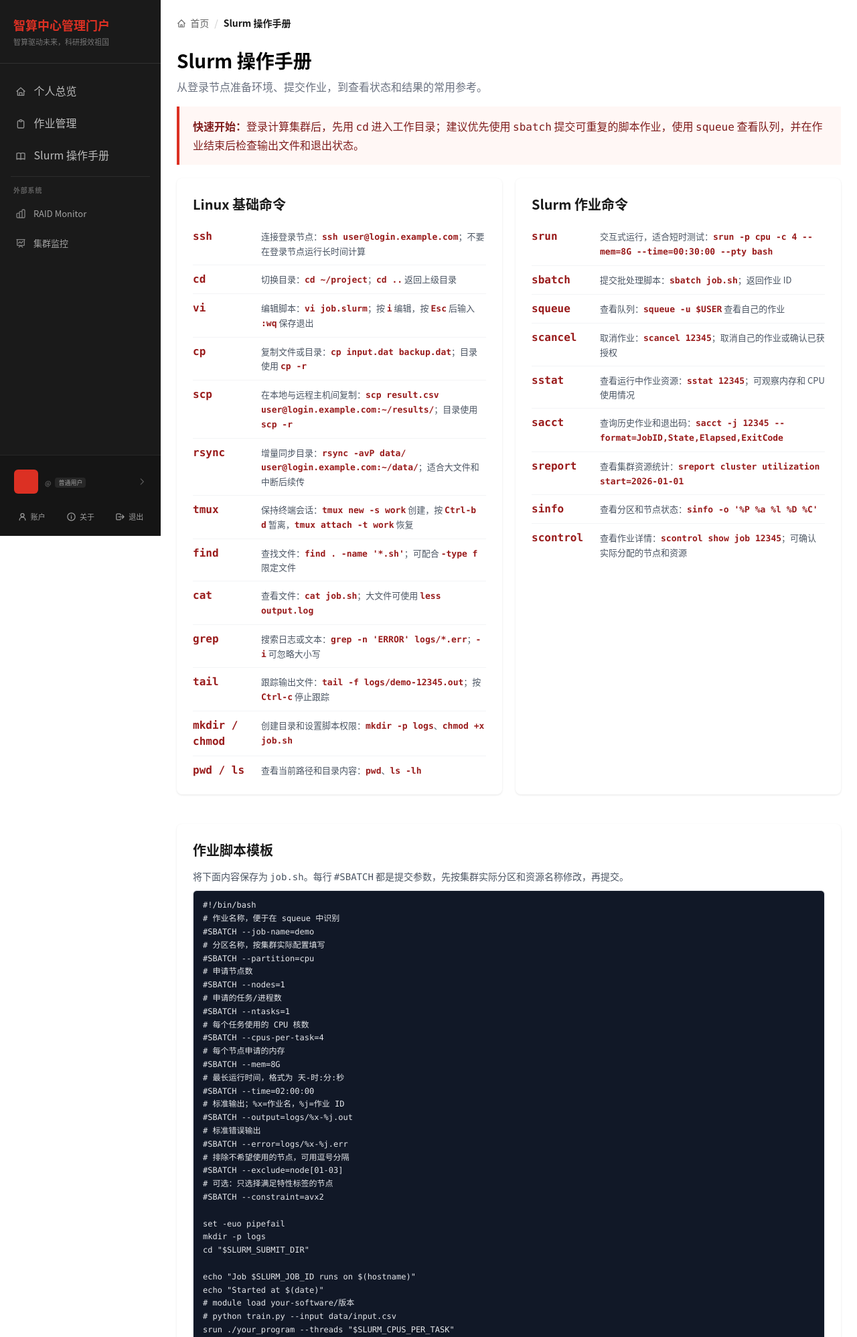
After one commit to acdiost/openhpc-webui, a FastAPI app: template templates/slurm_guide.html in a window 1280 px wide. The commit adds this page. Shown: the top 1996 px of the page at 67% size. Run offline with FastAPI, Linux system fonts and the light colour scheme; the template is opened without the code that fills it, so the values that code supplies are empty; parts of the project's set-up code (start-up, migrations or seed data) failed here and were passed over.

Commit message:
Add Slurm user guide page
Add a reference page for Slurm operations with Linux basics, job
commands, script templates, and troubleshooting tips. Include it in the
sidebar for all logged-in users.

Signed-off-by: Dawn <acdiost@gmail.com>

```diff
--- a/openhpc_webui/application.py
+++ b/openhpc_webui/application.py
@@ -357,6 +357,14 @@ async def partitions_page(request: Request, user: dict = Depends(get_current_use
 async def jobs_page(request: Request, user: dict = Depends(get_current_user)):
     """作业管理：所有登录用户均可访问。"""
     return templates.TemplateResponse("jobs.html", {"request": request, "user": user})
+
+
+@router.get("/slurm-guide", response_class=HTMLResponse)
+async def slurm_guide_page(request: Request, user: dict = Depends(get_current_user)):
+    """Slurm 操作手册：所有登录用户均可访问。"""
+    return templates.TemplateResponse(
+        "slurm_guide.html", {"request": request, "user": user}
+    )
 
 
 @router.get("/account", response_class=HTMLResponse)
--- a/templates/components/sidebar.html
+++ b/templates/components/sidebar.html
@@ -161,6 +161,26 @@
             作业管理
         </a>
 
+        <a
+            href="/slurm-guide"
+            class="nav-item{% if request.url.path == '/slurm-guide' %} active{% endif %}"
+        >
+            <svg
+                class="nav-icon"
+                fill="none"
+                stroke="currentColor"
+                viewBox="0 0 24 24"
+            >
+                <path
+                    stroke-linecap="round"
+                    stroke-linejoin="round"
+                    stroke-width="2"
+                    d="M12 6.253v13m0-13C10.832 5.477 9.246 5 7.5 5S4.168 5.477 3 6.253v13C4.168 18.477 5.754 18 7.5 18s3.332.477 4.5 1.253m0-13C13.168 5.477 14.754 5 16.5 5s3.332.477 4.5 1.253v13C19.832 18.477 18.246 18 16.5 18s-3.332.477-4.5 1.253"
+                />
+            </svg>
+            Slurm 操作手册
+        </a>
+
 
         {# 节点管理：仅管理员可见 #} {% if user.get('is_admin') %}
 
--- /dev/null
+++ b/templates/slurm_guide.html
@@ -0,0 +1,233 @@
+{% extends "base.html" %}
+{% block title %}Slurm 操作手册{% endblock %}
+{% block breadcrumb_title %}Slurm 操作手册{% endblock %}
+
+{% block head_extra %}
+<style>
+    .guide-intro {
+        margin: 0 0 20px;
+        padding: 16px 20px;
+        border-left: 4px solid #dc3023;
+        background: #fff7f5;
+        color: #7f1d1d;
+        line-height: 1.7;
+    }
+    .guide-grid {
+        display: grid;
+        grid-template-columns: repeat(2, minmax(0, 1fr));
+        gap: 20px;
+    }
+    .guide-card { min-width: 0; }
+    .guide-card h3 { margin-bottom: 12px; }
+    .guide-card h4 {
+        margin: 18px 0 6px;
+        color: #374151;
+        font-size: 14px;
+    }
+    .guide-card h4:first-of-type { margin-top: 0; }
+    .guide-card p, .guide-card li {
+        color: #4b5563;
+        font-size: 14px;
+        line-height: 1.75;
+    }
+    .guide-card ul { margin: 0 0 0 20px; list-style: disc; }
+    .guide-card code, .guide-card pre {
+        font-family: ui-monospace, SFMono-Regular, Menlo, Monaco, Consolas, monospace;
+    }
+    .guide-card pre {
+        overflow-x: auto;
+        margin: 8px 0 0;
+        padding: 12px 14px;
+        border: 1px solid #e5e7eb;
+        border-radius: 6px;
+        background: #111827;
+        color: #e5e7eb;
+        font-size: 12px;
+        line-height: 1.65;
+        white-space: pre;
+    }
+    .guide-command {
+        display: grid;
+        grid-template-columns: 92px minmax(0, 1fr);
+        gap: 10px;
+        padding: 9px 0;
+        border-bottom: 1px solid #f3f4f6;
+        align-items: baseline;
+    }
+    .guide-command:last-child { border-bottom: 0; padding-bottom: 0; }
+    .guide-command code { color: #991b1b; font-weight: 700; }
+    .guide-command span { color: #4b5563; font-size: 13px; line-height: 1.6; }
+    .guide-note {
+        margin-top: 20px;
+        padding: 16px 20px;
+        border-left: 4px solid #f59e0b;
+        background: #fffbeb;
+        color: #92400e;
+        font-size: 14px;
+        line-height: 1.8;
+    }
+    @media (max-width: 760px) {
+        .guide-grid { grid-template-columns: 1fr; gap: 16px; }
+        .guide-command { grid-template-columns: 78px minmax(0, 1fr); }
+    }
+</style>
+{% endblock %}
+
+{% block content %}
+<div class="page-header" style="margin-bottom: 18px">
+    <div>
+        <h2 style="font-size: 28px; font-weight: 700">Slurm 操作手册</h2>
+        <p style="margin-top: 6px; color: #6b7280">从登录节点准备环境、提交作业，到查看状态和结果的常用参考。</p>
+    </div>
+</div>
+
+<div class="guide-intro">
+    <strong>快速开始：</strong>登录计算集群后，先用 <code>cd</code> 进入工作目录；建议优先使用 <code>sbatch</code> 提交可重复的脚本作业，使用 <code>squeue</code> 查看队列，并在作业结束后检查输出文件和退出状态。
+</div>
+
+<div class="guide-grid">
+    <section class="card guide-card">
+        <h3 class="card-title">Linux 基础命令</h3>
+        <div class="guide-command"><code>ssh</code><span>连接登录节点：<code>ssh user@login.example.com</code>；不要在登录节点运行长时间计算</span></div>
+        <div class="guide-command"><code>cd</code><span>切换目录：<code>cd ~/project</code>；<code>cd ..</code> 返回上级目录</span></div>
+        <div class="guide-command"><code>vi</code><span>编辑脚本：<code>vi job.slurm</code>；按 <code>i</code> 编辑，按 <code>Esc</code> 后输入 <code>:wq</code> 保存退出</span></div>
+        <div class="guide-command"><code>cp</code><span>复制文件或目录：<code>cp input.dat backup.dat</code>；目录使用 <code>cp -r</code></span></div>
+        <div class="guide-command"><code>scp</code><span>在本地与远程主机间复制：<code>scp result.csv user@login.example.com:~/results/</code>；目录使用 <code>scp -r</code></span></div>
+        <div class="guide-command"><code>rsync</code><span>增量同步目录：<code>rsync -avP data/ user@login.example.com:~/data/</code>；适合大文件和中断后续传</span></div>
+        <div class="guide-command"><code>tmux</code><span>保持终端会话：<code>tmux new -s work</code> 创建，按 <code>Ctrl-b d</code> 暂离，<code>tmux attach -t work</code> 恢复</span></div>
+        <div class="guide-command"><code>find</code><span>查找文件：<code>find . -name '*.sh'</code>；可配合 <code>-type f</code> 限定文件</span></div>
+        <div class="guide-command"><code>cat</code><span>查看文件：<code>cat job.sh</code>；大文件可使用 <code>less output.log</code></span></div>
+        <div class="guide-command"><code>grep</code><span>搜索日志或文本：<code>grep -n 'ERROR' logs/*.err</code>；<code>-i</code> 可忽略大小写</span></div>
+        <div class="guide-command"><code>tail</code><span>跟踪输出文件：<code>tail -f logs/demo-12345.out</code>；按 <code>Ctrl-c</code> 停止跟踪</span></div>
+        <div class="guide-command"><code>mkdir / chmod</code><span>创建目录和设置脚本权限：<code>mkdir -p logs</code>、<code>chmod +x job.sh</code></span></div>
+        <div class="guide-command"><code>pwd / ls</code><span>查看当前路径和目录内容：<code>pwd</code>、<code>ls -lh</code></span></div>
+    </section>
+
+    <section class="card guide-card">
+        <h3 class="card-title">Slurm 作业命令</h3>
+        <div class="guide-command"><code>srun</code><span>交互式运行，适合短时测试：<code>srun -p cpu -c 4 --mem=8G --time=00:30:00 --pty bash</code></span></div>
+        <div class="guide-command"><code>sbatch</code><span>提交批处理脚本：<code>sbatch job.sh</code>；返回作业 ID</span></div>
+        <div class="guide-command"><code>squeue</code><span>查看队列：<code>squeue -u $USER</code> 查看自己的作业</span></div>
+        <div class="guide-command"><code>scancel</code><span>取消作业：<code>scancel 12345</code>；取消自己的作业或确认已获授权</span></div>
+        <div class="guide-command"><code>sstat</code><span>查看运行中作业资源：<code>sstat 12345</code>；可观察内存和 CPU 使用情况</span></div>
+        <div class="guide-command"><code>sacct</code><span>查询历史作业和退出码：<code>sacct -j 12345 --format=JobID,State,Elapsed,ExitCode</code></span></div>
+        <div class="guide-command"><code>sreport</code><span>查看集群资源统计：<code>sreport cluster utilization start=2026-01-01</code></span></div>
+        <div class="guide-command"><code>sinfo</code><span>查看分区和节点状态：<code>sinfo -o '%P %a %l %D %C'</code></span></div>
+        <div class="guide-command"><code>scontrol</code><span>查看作业详情：<code>scontrol show job 12345</code>；可确认实际分配的节点和资源</span></div>
+    </section>
+</div>
+
+<section class="card guide-card" style="margin-top: 20px">
+    <h3 class="card-title">作业脚本模板</h3>
+    <p>将下面内容保存为 <code>job.sh</code>。每行 <code>#SBATCH</code> 都是提交参数，先按集群实际分区和资源名称修改，再提交。</p>
+    <pre><code>#!/bin/bash
+# 作业名称，便于在 squeue 中识别
+#SBATCH --job-name=demo
+# 分区名称，按集群实际配置填写
+#SBATCH --partition=cpu
+# 申请节点数
+#SBATCH --nodes=1
+# 申请的任务/进程数
+#SBATCH --ntasks=1
+# 每个任务使用的 CPU 核数
+#SBATCH --cpus-per-task=4
+# 每个节点申请的内存
+#SBATCH --mem=8G
+# 最长运行时间，格式为 天-时:分:秒
+#SBATCH --time=02:00:00
+# 标准输出；%x=作业名，%j=作业 ID
+#SBATCH --output=logs/%x-%j.out
+# 标准错误输出
+#SBATCH --error=logs/%x-%j.err
+# 排除不希望使用的节点，可用逗号分隔
+#SBATCH --exclude=node[01-03]
+# 可选：只选择满足特性标签的节点
+#SBATCH --constraint=avx2
+
+set -euo pipefail
+mkdir -p logs
+cd "$SLURM_SUBMIT_DIR"
+
+echo "Job $SLURM_JOB_ID runs on $(hostname)"
+echo "Started at $(date)"
+# module load your-software/版本
+# python train.py --input data/input.csv
+srun ./your_program --threads "$SLURM_CPUS_PER_TASK"
+
+echo "Finished at $(date)"</code></pre>
+    <h4>提交与跟踪</h4>
+    <pre><code>chmod +x job.sh
+sbatch job.sh
+squeue -j JOB_ID
+sacct -j JOB_ID --format=JobID,State,Elapsed,MaxRSS,ExitCode</code></pre>
+    <h4>资源参数速查</h4>
+    <ul>
+        <li><code>--time=01:30:00</code> 表示 1 小时 30 分钟；也支持 <code>2-00:00:00</code> 表示 2 天。超过限时的作业会被 Slurm 终止。</li>
+        <li><code>--mem=32G</code> 是节点内存；需要按 CPU 申请内存时可使用 <code>--mem-per-cpu=4G</code>，两者不要同时设置。</li>
+        <li><code>--nodelist=node05</code> 强制指定节点，<code>--exclude=node05,node06</code> 排除节点；除非调试或有明确原因，不建议长期固定节点。</li>
+        <li><code>--constraint=feature</code> 按节点特性筛选，特性名称需要向管理员或通过 <code>sinfo -O NodeHost,AvailableFeatures</code> 确认。</li>
+    </ul>
+</section>
+
+<div class="guide-grid" style="margin-top: 20px">
+    <section class="card guide-card">
+        <h3 class="card-title">常见作业类型</h3>
+        <h4>短时交互调试</h4>
+        <pre><code>srun -p cpu -c 2 --mem=4G --time=00:30:00 --pty bash</code></pre>
+        <p>适合检查环境、编译程序和验证输入；测试完成后应退出交互会话。</p>
+        <h4>多任务作业</h4>
+        <pre><code>#SBATCH --ntasks=4
+srun ./mpi_program</code></pre>
+        <p>使用 <code>srun</code> 启动并行任务，避免在脚本中直接后台启动大量进程。</p>
+        <h4>GPU 交互调试</h4>
+        <pre><code>srun -p gpu --gres=gpu:1 -c 4 --mem=16G --time=00:30:00 --pty bash</code></pre>
+        <p><code>--gres=gpu:1</code> 表示申请 1 张 GPU；部分集群使用 <code>--gpus=1</code> 或 <code>--gpus-per-node=1</code>，以本集群配置为准。</p>
+    </section>
+    <section class="card guide-card">
+        <h3 class="card-title">GPU 作业模板</h3>
+        <pre><code>#!/bin/bash
+# 作业名称
+#SBATCH --job-name=gpu-demo
+# GPU 分区
+#SBATCH --partition=gpu
+# 申请 1 张 GPU（常见写法）
+#SBATCH --gres=gpu:1
+# 配套 CPU 核数
+#SBATCH --cpus-per-task=8
+# 配套主机内存
+#SBATCH --mem=32G
+# 最长 4 小时
+#SBATCH --time=04:00:00
+# 标准输出
+#SBATCH --output=logs/%x-%j.out
+# 可选：排除故障或维护节点
+#SBATCH --exclude=gpu-node[07-08]
+
+set -euo pipefail
+mkdir -p logs
+cd "$SLURM_SUBMIT_DIR"
+# module load cuda/版本
+nvidia-smi
+srun python train.py --epochs 10</code></pre>
+        <p>GPU 型号限制通常通过 <code>--constraint=a100</code> 等特性标签实现；不要仅凭节点名称猜测 GPU 类型。</p>
+    </section>
+    <section class="card guide-card">
+        <h3 class="card-title">作业注意事项</h3>
+        <ul>
+            <li>登录节点只用于编辑、编译和提交作业，不要直接运行高 CPU/内存程序。</li>
+            <li><code>tmux</code> 只能保持终端会话，不会替代 Slurm；长时间计算仍应写入脚本并使用 <code>sbatch</code> 提交。</li>
+            <li>使用 <code>rsync</code> 同步目录时注意源路径末尾的斜杠：<code>data/</code> 同步目录内容，<code>data</code> 会连同目录名一起同步。</li>
+            <li>申请资源要贴近实际需求；申请过大可能排队更久，超出内存会导致作业失败。</li>
+            <li>脚本中的输出目录、输入文件和软件环境要写清楚，避免依赖当前终端状态。</li>
+            <li>使用 <code>$SLURM_SUBMIT_DIR</code>、<code>$SLURM_JOB_ID</code> 等变量提高脚本可复现性。</li>
+            <li>作业失败先查看 <code>*.err</code>、<code>sacct</code> 的 <code>State</code> 和 <code>ExitCode</code>，再调整资源或代码。</li>
+            <li>大规模提交前先用小数据集和短时间参数验证脚本，确认无误后再正式运行。</li>
+            <li>GPU 作业要同时申请 GPU、CPU 和内存；程序应确认能看到分配的 GPU（例如运行 <code>nvidia-smi</code>）。</li>
+            <li>不要把 <code>--nodelist</code> 或 <code>--exclude</code> 写死在长期模板中，否则可能造成不必要的排队。</li>
+            <li>限时应覆盖正常运行时间并留出少量余量；需要更长时间时应重新提交或联系管理员，不要无限申请。</li>
+        </ul>
+    </section>
+</div>
+
+<div class="guide-note"><strong>提示：</strong>分区名称、可用资源、软件模块和账户权限由集群管理员配置，实际提交参数请以本集群页面中的分区信息和管理员说明为准。</div>
+{% endblock %}
```
